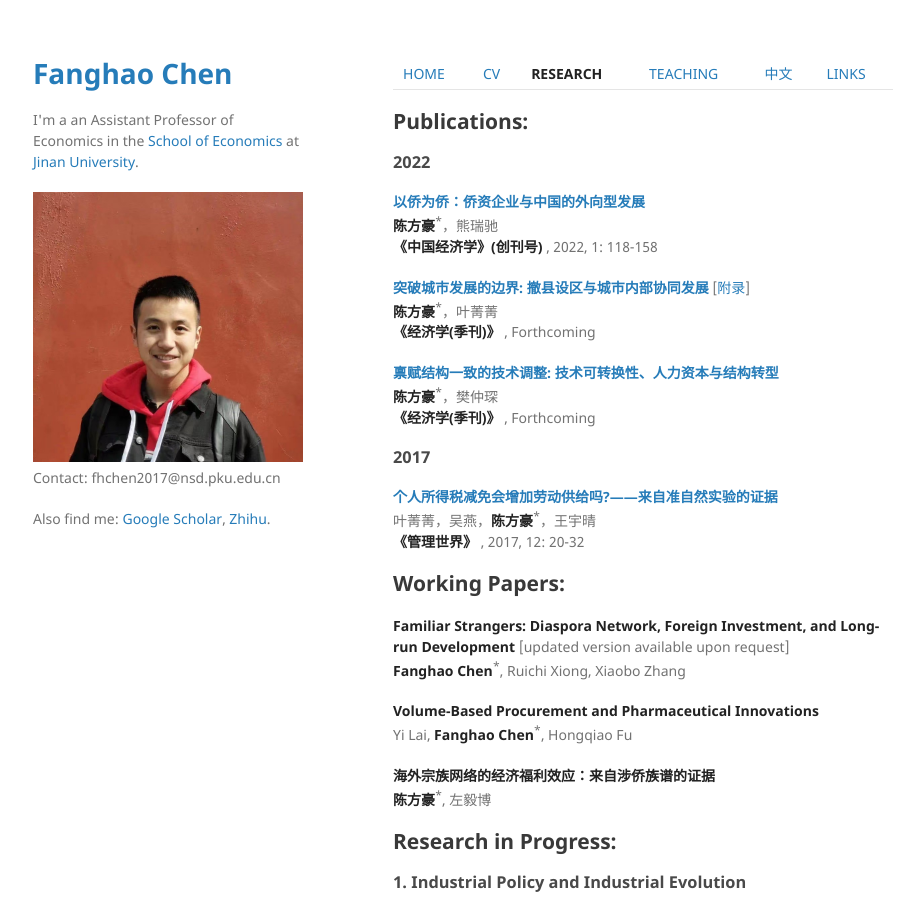
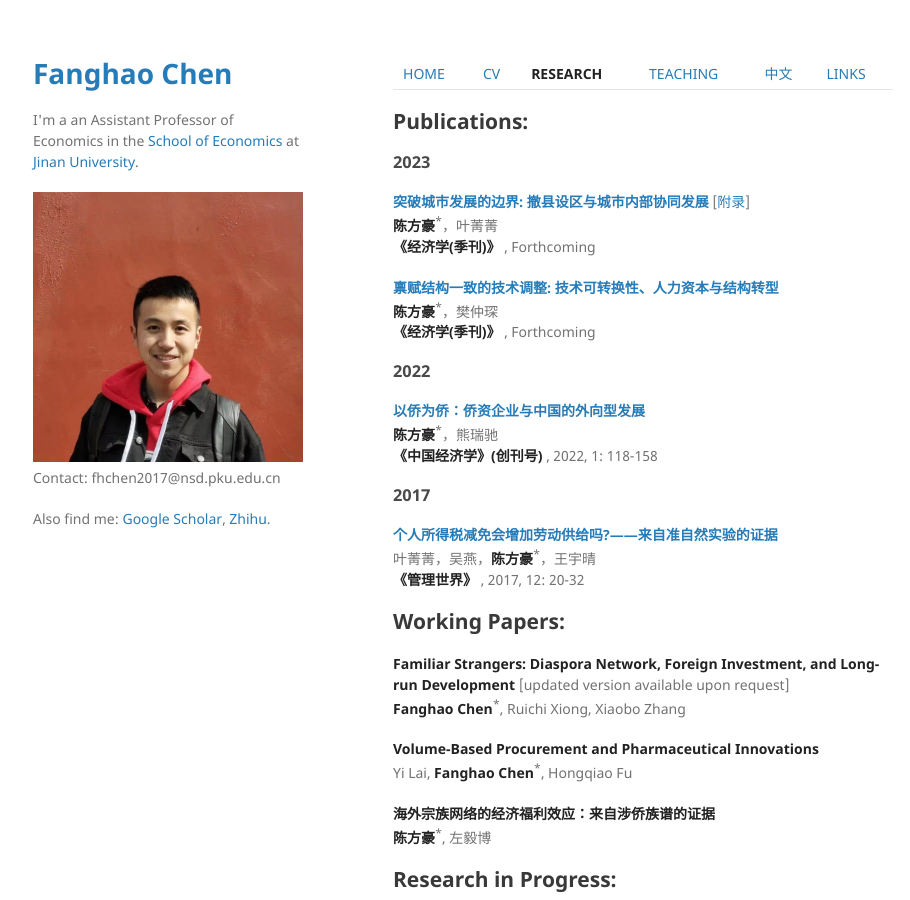
Before and after one commit to FanghaoChen/homepage, a Jekyll site: the page built from research.md, in a window 1280 px wide and 900 px high. Shown: the whole window, without its empty margins (177-1087 px from the left). Built offline with Jekyll 4.4.1, drawn with Linux system fonts in a browser that asks for light colours; part of the change alters nothing that is shown.

Commit message:
Update research.md

```diff
--- a/research.md
+++ b/research.md
@@ -6,11 +6,7 @@ layout: default
 
 ## Publications:
 
-### 2022 ###
-
-**[以侨为侨：侨资企业与中国的外向型发展](https://kns.cnki.net/kcms2/article/abstract?v=3uoqIhG8C44wp2hFvIb_znleNvEqg4RtCv9vPRf2sA-jdv978489j6hLoFZlwBqHsT6Mr6DFMMps2en_HrmWTJths_yH02b1&uniplatform=NZKPT)** <br/>
-**陈方豪**<sup>*</sup>，熊瑞驰 <br/>
-**《中国经济学》(创刊号)** , 2022, 1: 118-158
+### 2023 ###
 
 **[突破城市发展的边界: 撤县设区与城市内部协同发展](./assets/annex_draft_221027.pdf)** [[附录](./assets/annex_appendix_221027.pdf)] <br/>
 **陈方豪**<sup>*</sup>，叶菁菁 <br/>
@@ -19,6 +15,12 @@ layout: default
 **[禀赋结构一致的技术调整: 技术可转换性、人力资本与结构转型](./assets/techchange_draft_221027.pdf)** <br/>
 **陈方豪**<sup>*</sup>，樊仲琛 <br/>
 **《经济学(季刊)》** , Forthcoming
+
+### 2022 ###
+
+**[以侨为侨：侨资企业与中国的外向型发展](https://kns.cnki.net/kcms2/article/abstract?v=3uoqIhG8C44wp2hFvIb_znleNvEqg4RtCv9vPRf2sA-jdv978489j6hLoFZlwBqHsT6Mr6DFMMps2en_HrmWTJths_yH02b1&uniplatform=NZKPT)** <br/>
+**陈方豪**<sup>*</sup>，熊瑞驰 <br/>
+**《中国经济学》(创刊号)** , 2022, 1: 118-158
 
 ### 2017 ###
 
```
